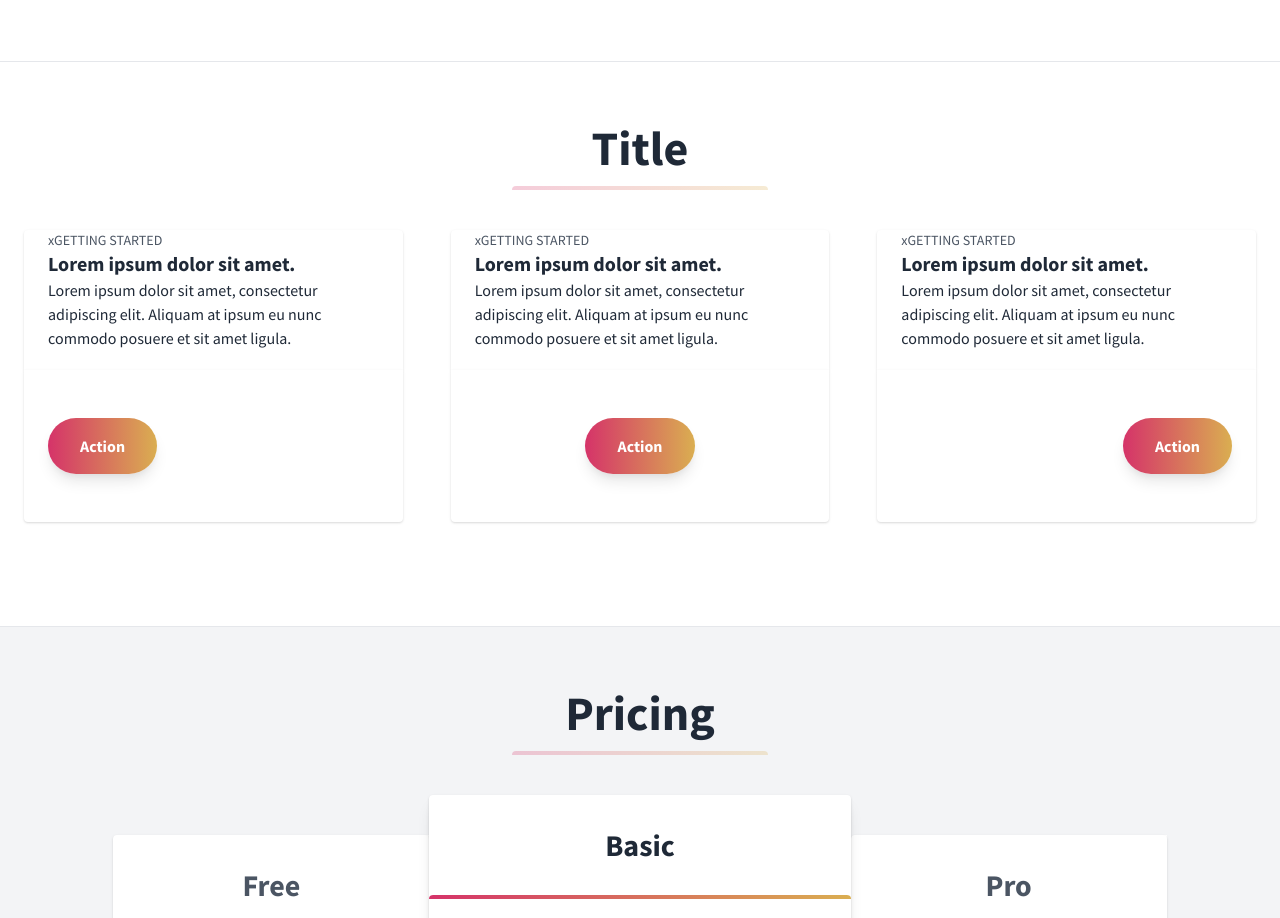
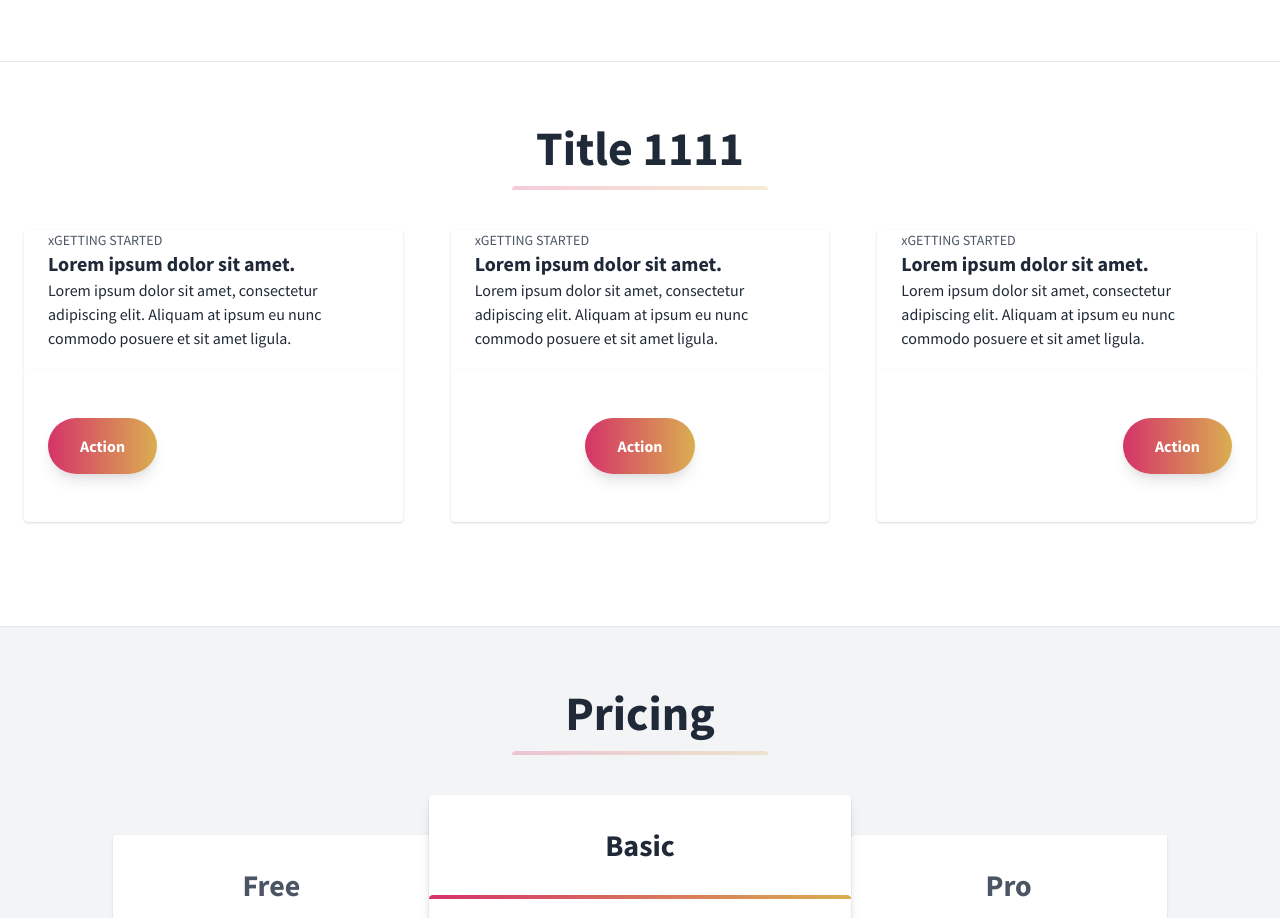
Before and after one commit to m5ingh/7inghcodelabs.github.io, a plain HTML site: page index.html in a window 1280 px wide. Shown: the part 1391-2309 px from the top of the page. Drawn offline with nearby package versions, Linux system fonts and the light colour scheme.

Commit message:
update title

```diff
--- a/index.html
+++ b/index.html
@@ -430,7 +430,7 @@
     <section class="bg-white border-b py-8">
       <div class="container mx-auto flex flex-wrap pt-4 pb-12">
         <h2 class="w-full my-2 text-5xl font-bold leading-tight text-center text-gray-800">
-          Title
+          Title 1111
         </h2>
         <div class="w-full mb-4">
           <div class="h-1 mx-auto gradient w-64 opacity-25 my-0 py-0 rounded-t"></div>
```
